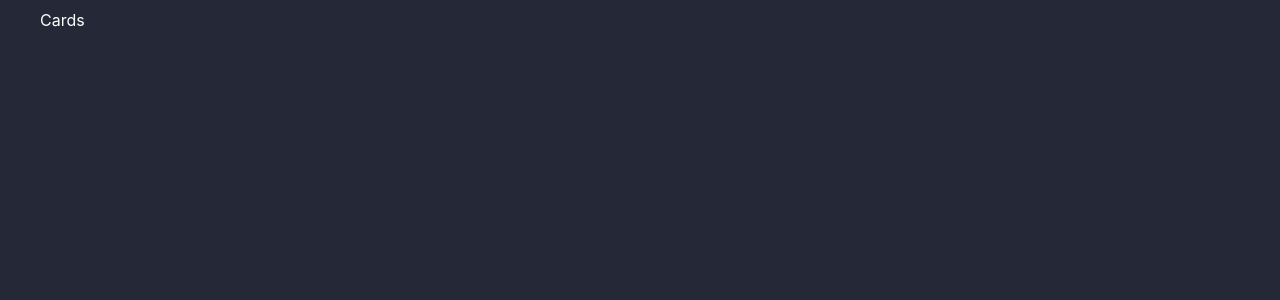
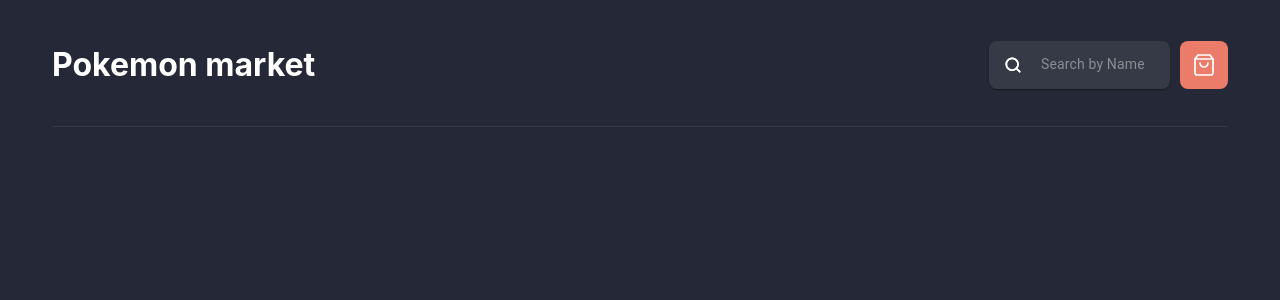
Before and after one commit to AranGit/trainer-trade-hub, a React (Vite) app: page / in a window 1280 px wide. Shown: the top 300 px of the page. Built offline with nearby package versions, Linux system fonts and the light colour scheme.

Commit message:
Adjust cards page layout

```diff
--- a/src/pages/CardsPage.tsx
+++ b/src/pages/CardsPage.tsx
@@ -1,7 +1,45 @@
+import { Button, Divider } from "@mui/material"
+import CartImage from "../assets/icons/shopping-bag.svg"
+
+import Paper from '@mui/material/Paper'
+import InputBase from '@mui/material/InputBase'
+import IconButton from '@mui/material/IconButton'
+import SearchIcon from '../assets/icons/search.svg'
+import { useState } from "react"
+
 function CardsPage() {
+  const [searchText, setSearchText] = useState<string>("")
+
   return (
-    <div>
-      Cards
+    <div className="cards-page">
+      <div className="header">
+        <div>
+          <h1>Pokemon market</h1>
+        </div>
+        <div className="right-content">
+          <Paper
+            className="input-search-form"
+            component="form"
+            sx={{ p: '2px 4px', display: 'flex', alignItems: 'center', width: 400 }}
+            onSubmit={e => e.preventDefault()}
+          >
+            <IconButton type="button" sx={{ p: '10px' }} aria-label="search">
+              <img src={SearchIcon} alt="search-icon" />
+            </IconButton>
+            <InputBase
+              sx={{ ml: 1, flex: 1 }}
+              placeholder="Search by Name"
+              inputProps={{ 'aria-label': 'Search by Name' }}
+              value={searchText}
+              onChange={(e) => setSearchText(e.target.value)}
+            />
+          </Paper>
+          <Button className="red-button smallest">
+            <img src={CartImage} alt="cart-icon" />
+          </Button>
+        </div>
+      </div>
+      <Divider />
     </div>
   )
 }
--- a/src/styles/global.scss
+++ b/src/styles/global.scss
@@ -34,9 +34,18 @@
   &.smallest {
     width: 48px;
     height: 48px;
+    max-width: 48px;
+    max-height: 48px;
+    min-width: 48px;
+    min-height: 48px;
+
+    img {
+      width: 24px;
+      height: 24px;
+    }
   }
 
-  border-radius: $main-border-radius;
+  border-radius: $main-border-radius !important;
 }
 
 .gray-button {
@@ -49,18 +58,26 @@
 .gray-button:hover {
   background-color: $button-hover-color;
 }
+
 .gray-button:disabled {
   background-color: $button-disabled-color;
 }
 
 .red-button {
   @include default-button;
+  background-color: $cart-color !important;
 
-  background-color: $cart-color;
 }
 
 .red-button:hover {
-  filter: drop-shadow(0px, 8px, 24px, rgba(234, 124, 105, 0.4))
+  filter: drop-shadow(rgba(234, 124, 105, 0.4) 0px 8px 24px);
 }
 
+.MuiDivider-root {
+  border-color: rgba(255, 255, 255, 0.08) !important;
+}
+
+
 @import "./layouts/main-layout.scss";
+@import "./layouts/cards-page.scss";
+@import "./inputUI/input.scss";
--- /dev/null
+++ b/src/styles/inputUI/input.scss
@@ -0,0 +1,10 @@
+.input-search-form {
+  max-width: 173px;
+  background-color: $button-normal-color !important;
+  border-radius: $main-border-radius !important;
+
+  input {
+    color: $white-color !important;
+    font-size: 14px !important;
+  }
+}
--- /dev/null
+++ b/src/styles/layouts/cards-page.scss
@@ -0,0 +1,21 @@
+.cards-page {
+  padding: 12px;
+
+  .header {
+    padding-bottom: 15px;
+    display: flex;
+    flex-direction: row;
+    align-items: center;
+    justify-content: space-between;
+    flex-wrap: wrap;
+
+    .right-content {
+      display: flex;
+      flex-direction: row;
+
+      .red-button {
+        margin-left: 10px;
+      }
+    }
+  }
+}
```
